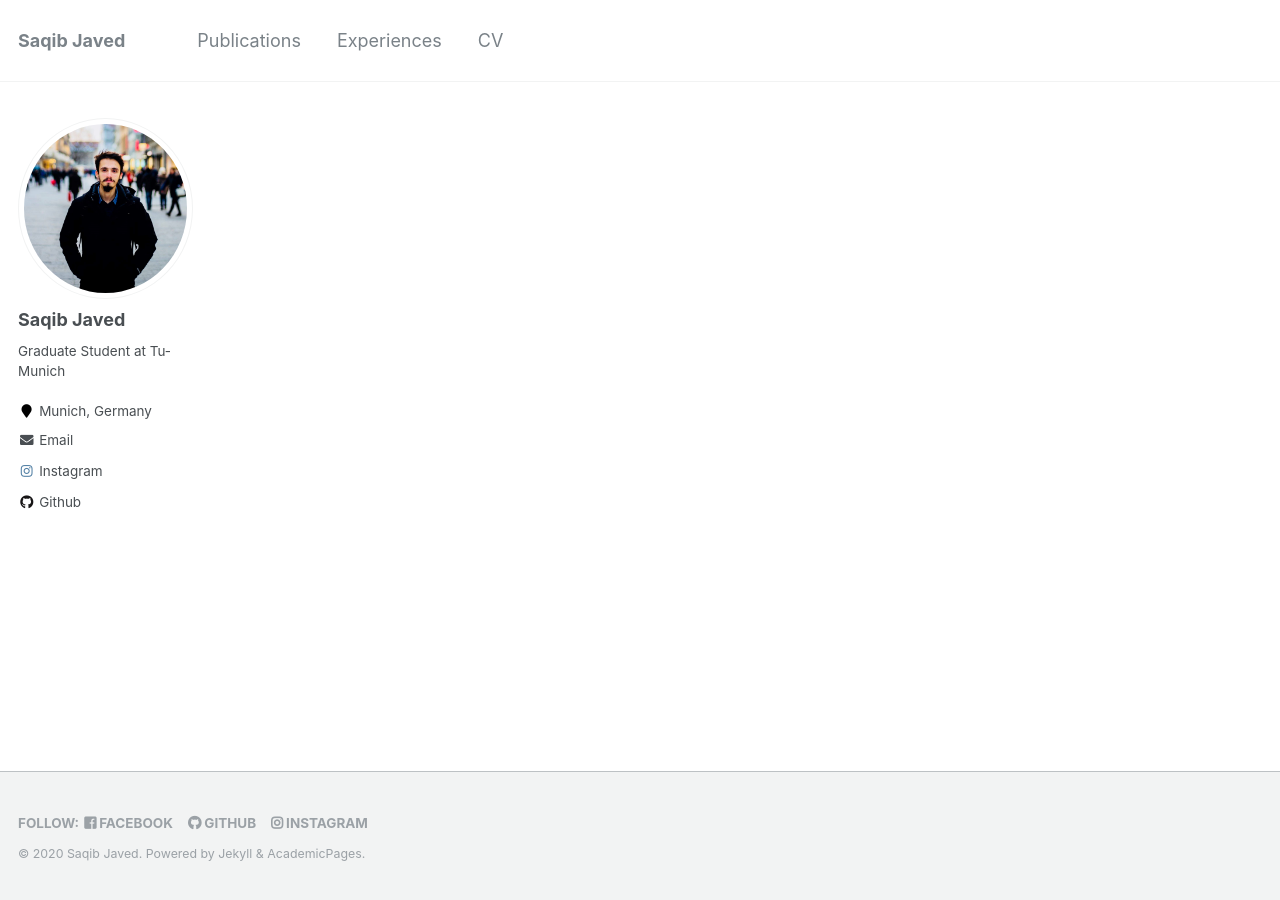
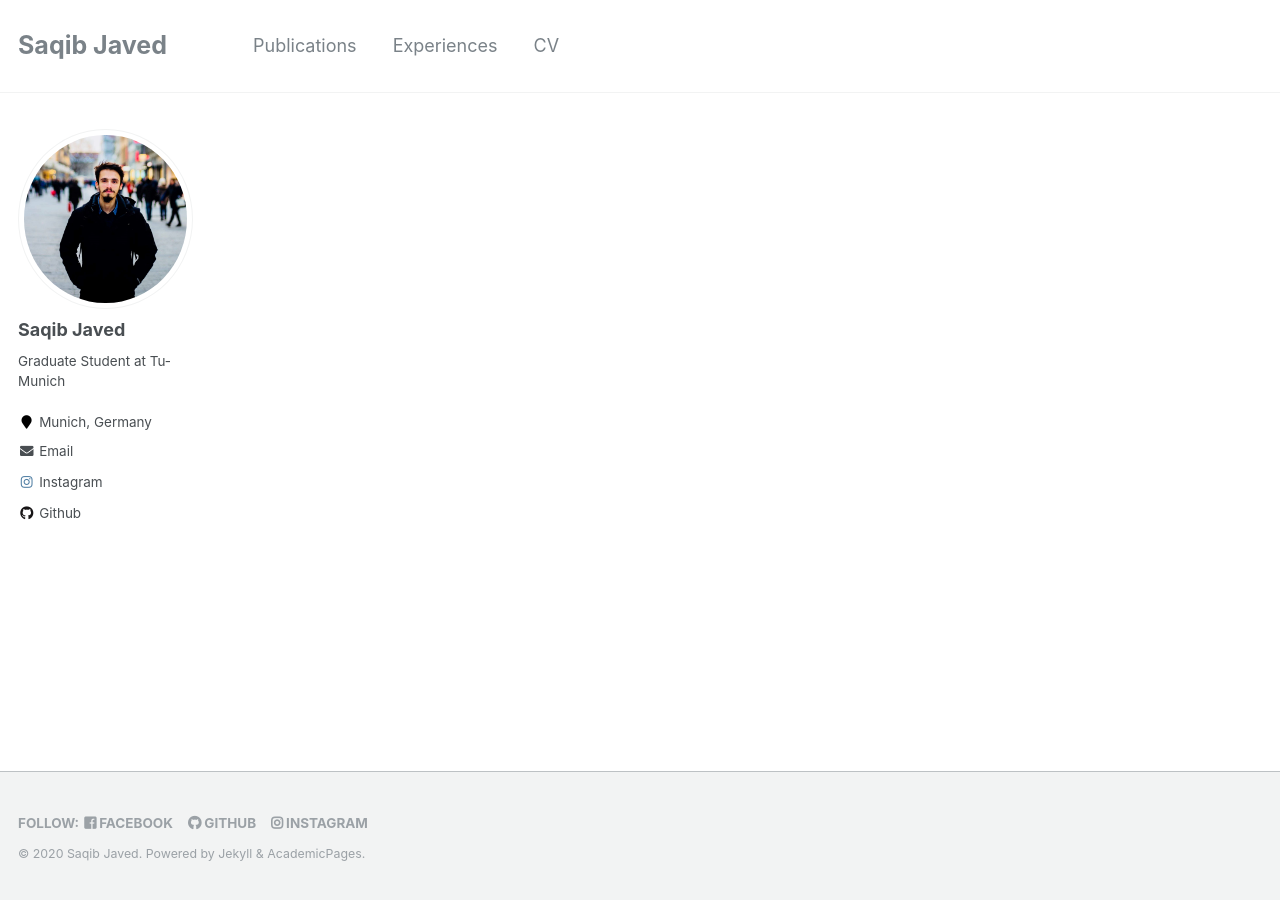
Before and after one commit to saqibjaved1/saqibjaved1.github.io, a Jekyll site: the page built from _pages/about.md, in a window 1280 px wide. Built offline with Jekyll 4.4.1, drawn with Linux system fonts in a browser that asks for light colours.

Commit message:
fixed the navigation bar

```diff
--- a/_sass/_navigation.scss
+++ b/_sass/_navigation.scss
@@ -210,8 +210,9 @@
 
       &:first-child {
         font-weight: bold;
-
-        a {
+	padding-right: 50px;
+	a {
+	  font-size: 25px;
           margin-left: 0;
         }
       }
```
